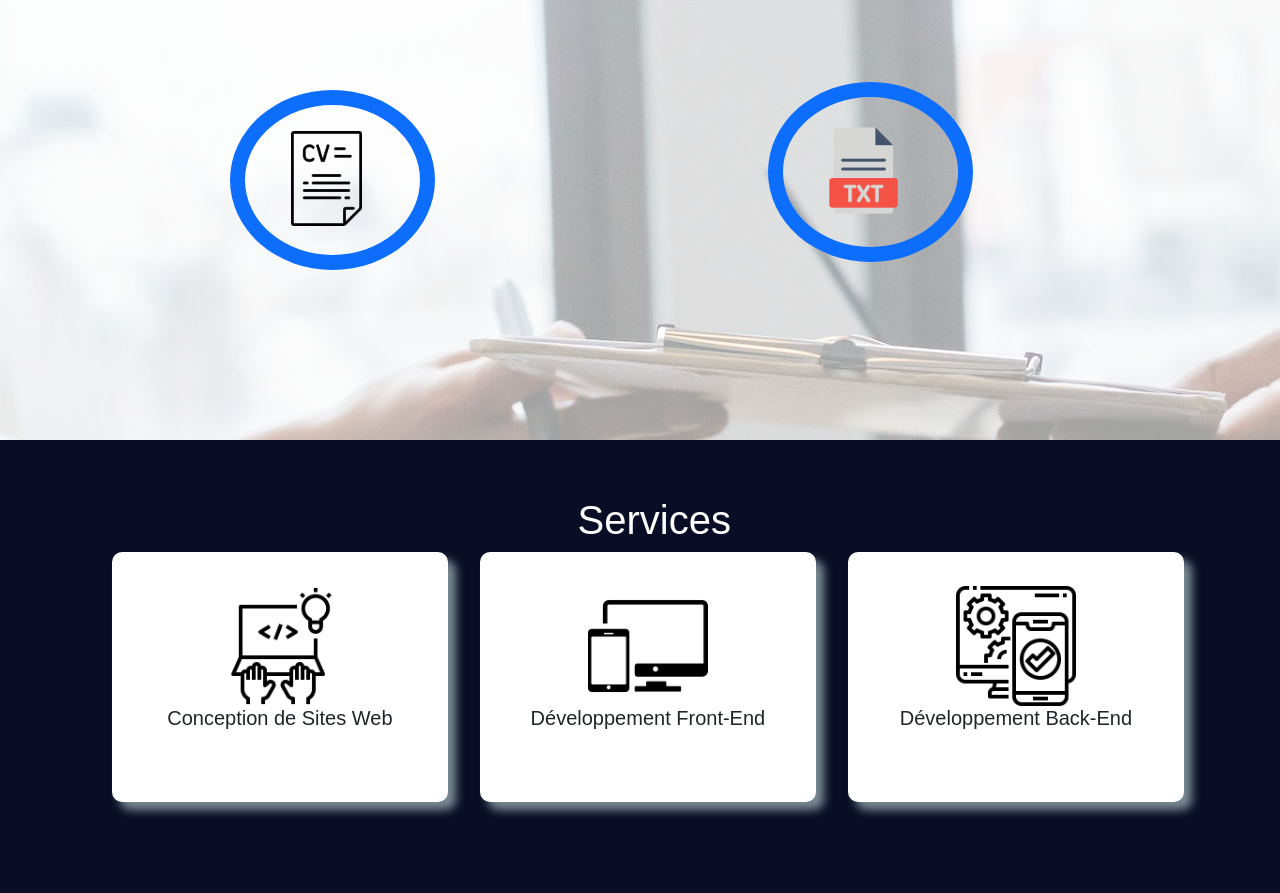
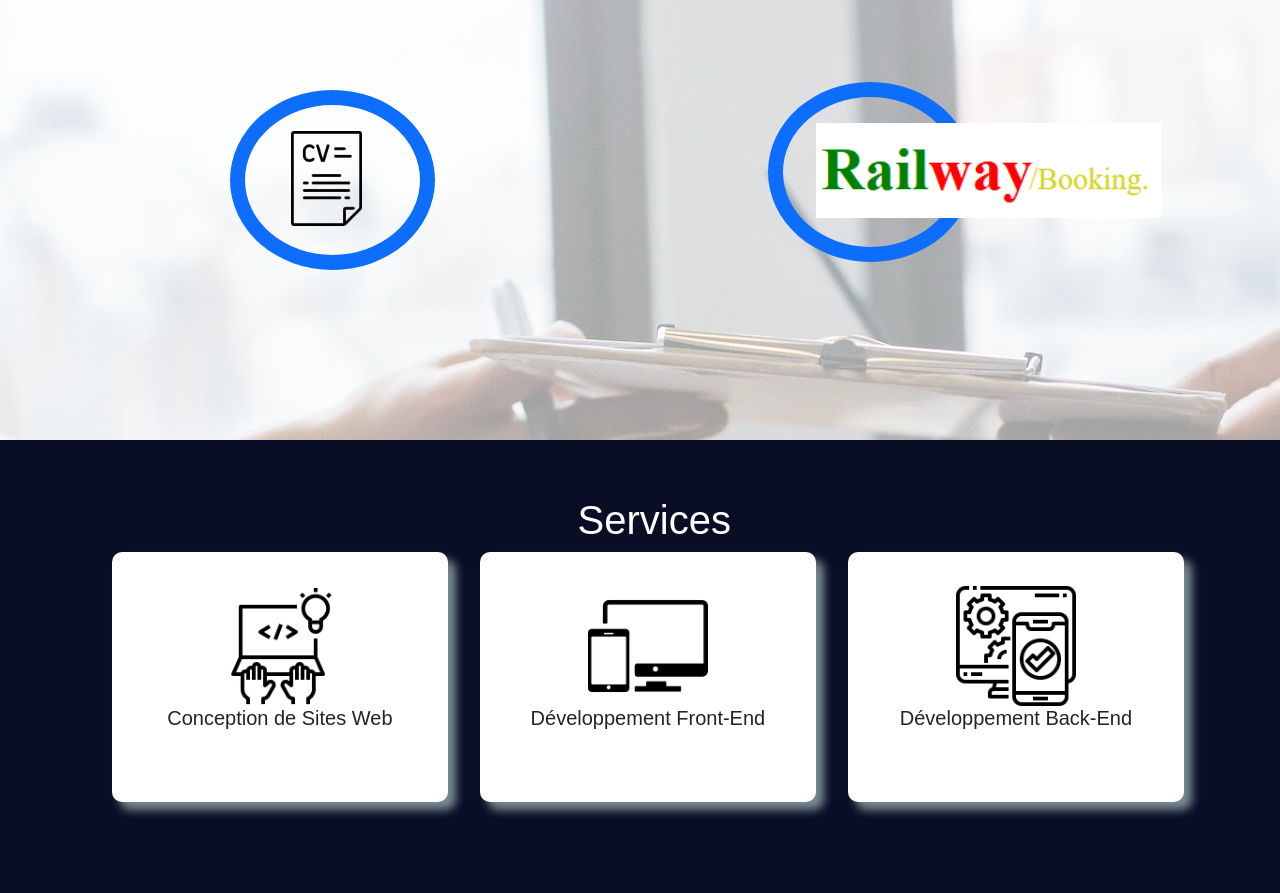
Before and after one commit to KoSysDev/KoSysDev_site, a plain HTML site: page index.html in a window 1280 px wide. Shown: the part 1760-2653 px from the top of the page. Drawn offline with nearby package versions, Linux system fonts and the light colour scheme.

Commit message:
Update index.html

```diff
--- a/index.html
+++ b/index.html
@@ -152,7 +152,7 @@
             <div id="Resume_Revue">
                 <a href="Revue_de_la_littérature_ADEKPLOVI.pdf" target="blank" title="Revue de la littérature">
                     <div id="Resume_container">
-                        <img src="./img/fichier-txt.png" alt="Resume_Revue" class="Resume_icone">
+                        <img src="./img/railway_logo.png" alt="Resume_Revue" class="Resume_icone">
                     </div>
                 </a>
             </div>
```
